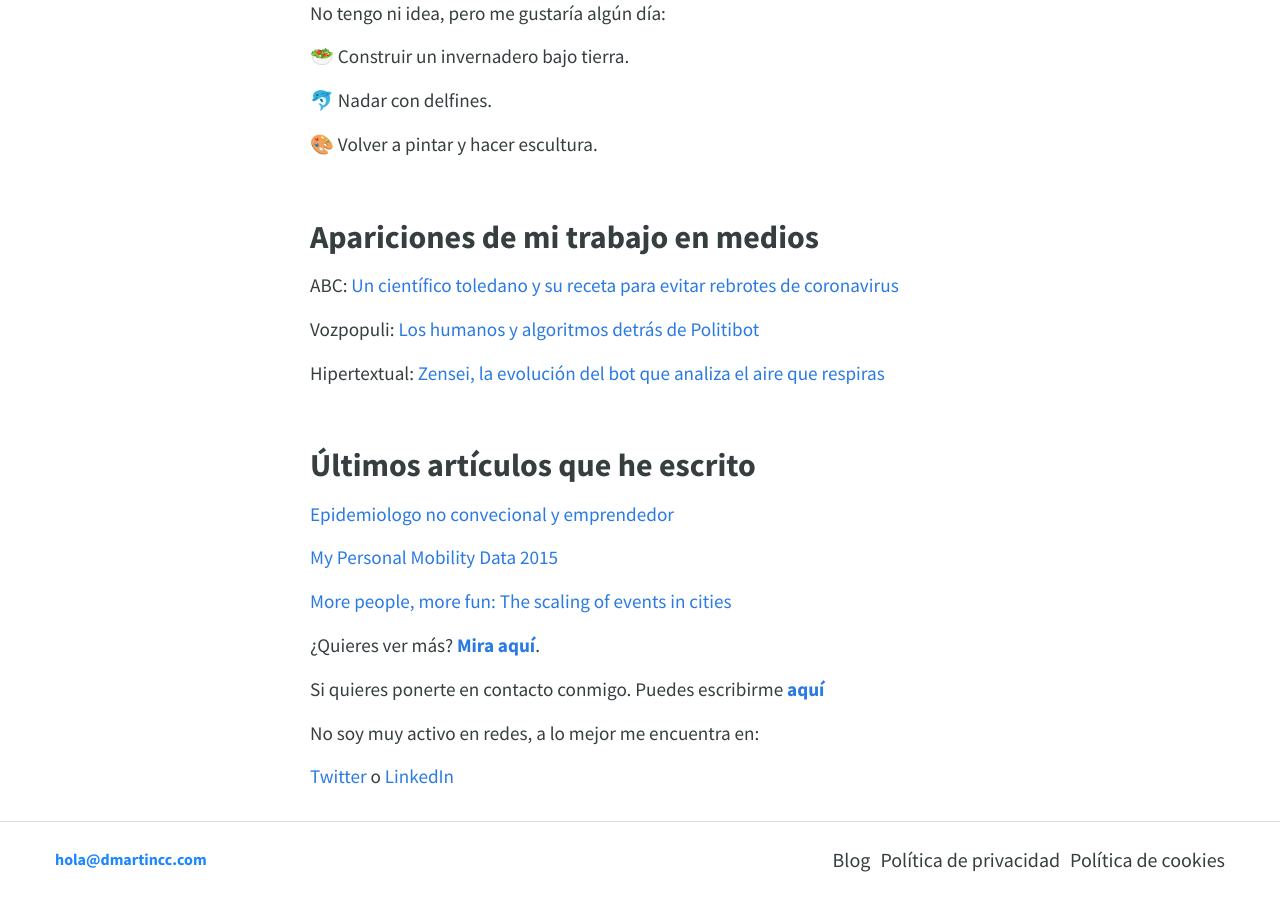
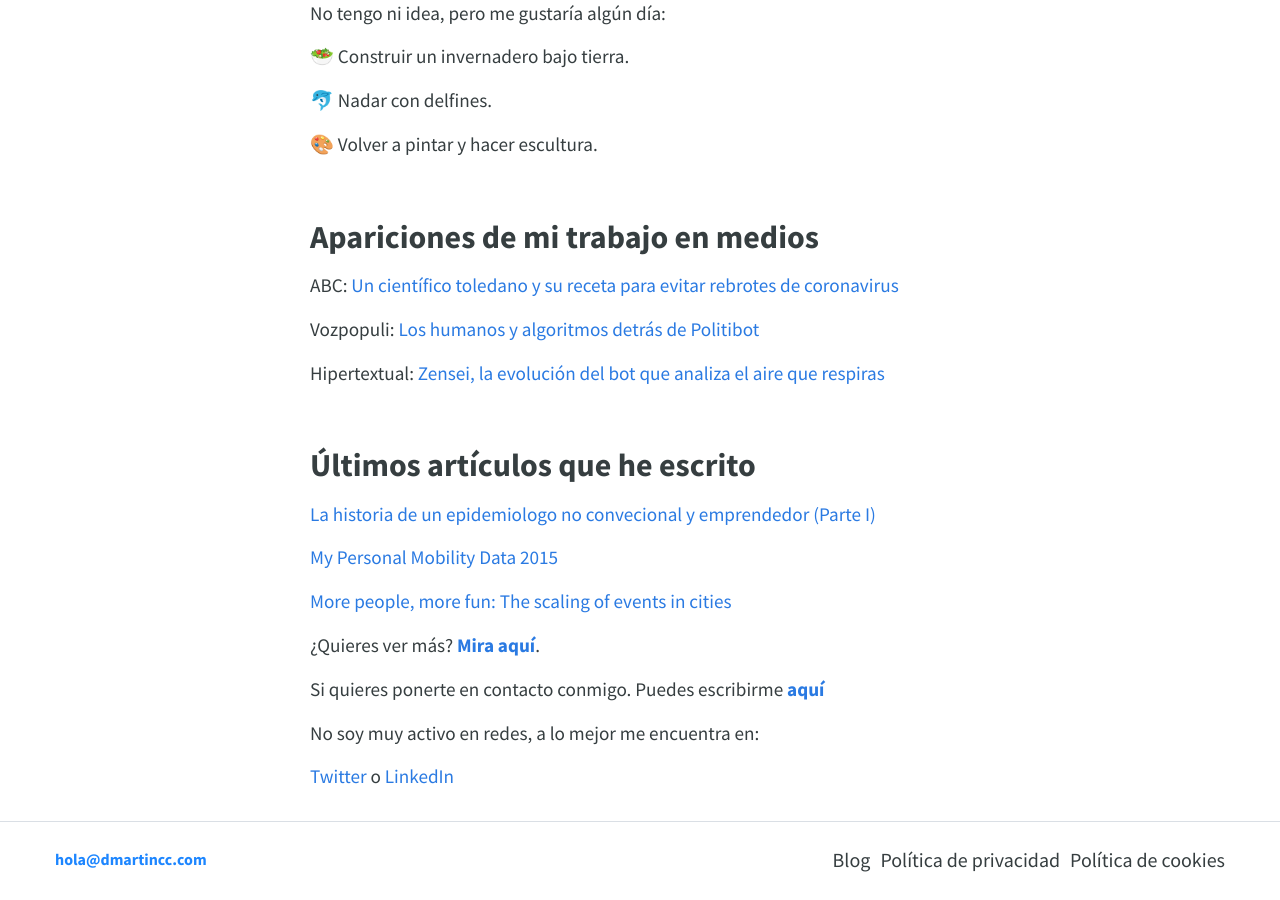
Before and after one commit to dmartincc/dmartincc.github.io, a Jekyll site: the page built from index/index.md, in a window 1280 px wide and 900 px high, scrolled down 3073 px. Built offline with Jekyll 4.4.1, drawn with Linux system fonts in a browser that asks for light colours; nearby versions of some CDN libraries; some web fonts are replaced; comment, search, counter and statistics services are not loaded.

Commit message:
Update from Forestry.io ultimoresorte@hotmail.com updated _posts/2020-08-22-epidemiologo-covid.md

```diff
--- a/_posts/2020-08-22-epidemiologo-covid.md
+++ b/_posts/2020-08-22-epidemiologo-covid.md
@@ -1,6 +1,6 @@
 ---
 layout: post
-title: Epidemiologo no convecional y emprendedor
+title: La historia de un epidemiologo no convecional y emprendedor (Parte I)
 date: 2020-08-31 22:00:00 +0000
 author: David
 keywords: covid
```
